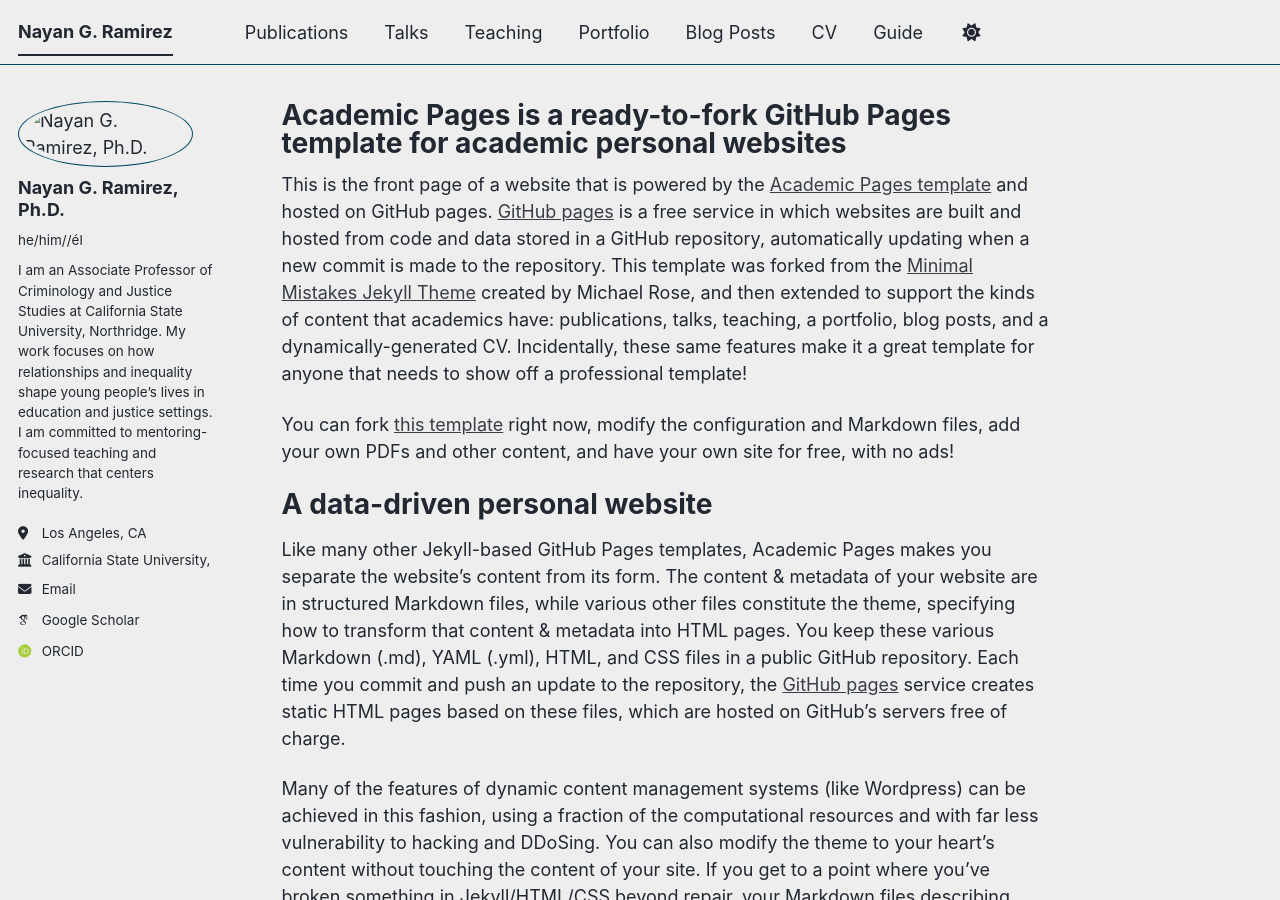
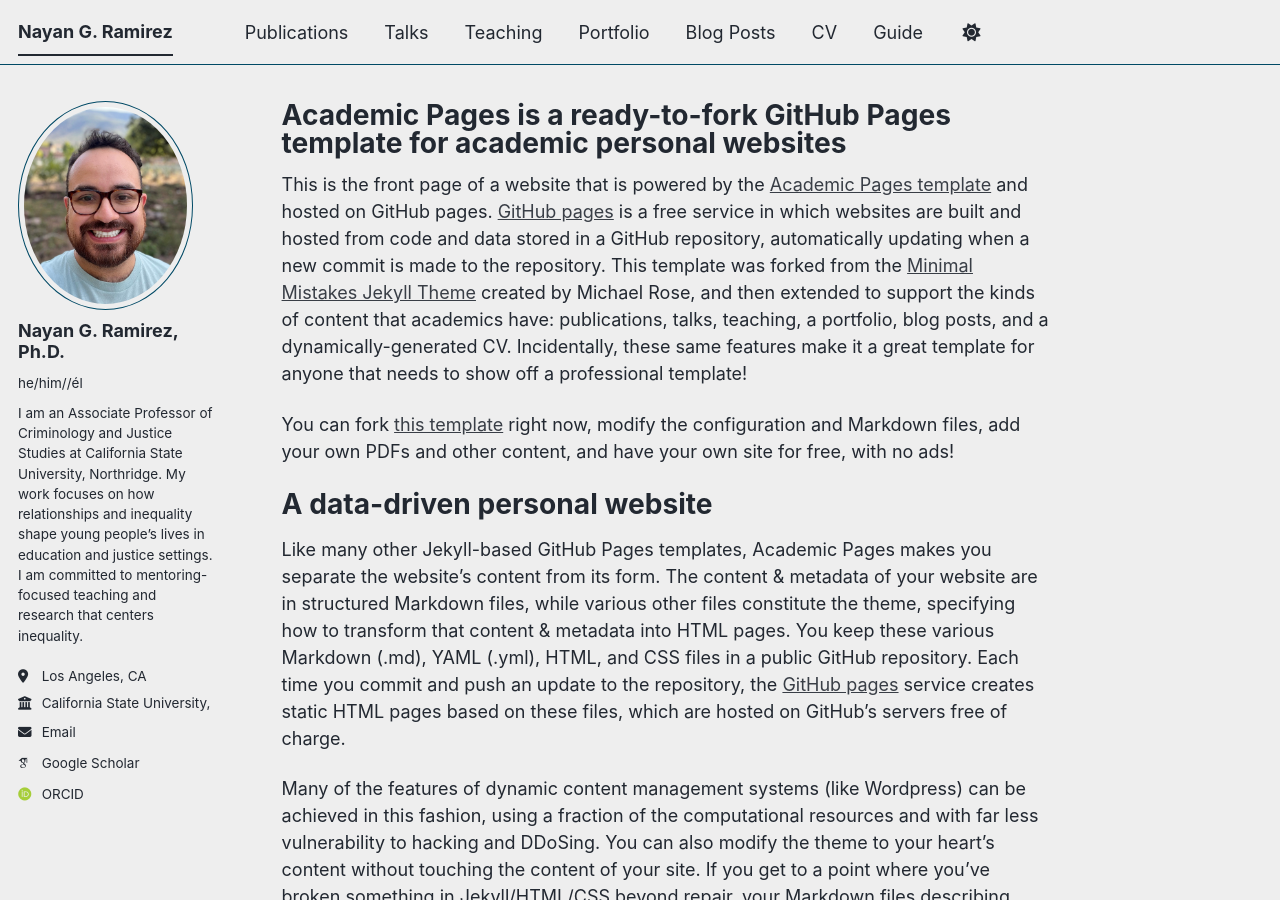
Before and after one commit to nayanramirez/nayanramirez, a Jekyll site: the page built from _pages/about.md, in a window 1280 px wide and 900 px high. Built offline with Jekyll 4.4.1, drawn with Linux system fonts in a browser that asks for light colours; some web fonts are replaced; a script bundle is joined from its source files by our own code; library files that are not in the unit come from our copies.

Commit message:
Update _config.yml

```diff
--- a/_config.yml
+++ b/_config.yml
@@ -23,7 +23,7 @@ repository               : "academicpages/academicpages.github.io"
 #               Additional customization can be done by editing /_includes/author-profile.html
 author:
   # Biographic information
-  avatar           : "images/NayanRamirez_Profile.jpg"
+  avatar           : "NayanRamirez_Profile.jpg"
   name             : "Nayan G. Ramirez, Ph.D."
   pronouns         : "he/him//él"
   bio              : "I am an Associate Professor of Criminology and Justice Studies at California State University, Northridge. My work focuses on how relationships and inequality shape young people’s lives in education and justice settings. I am committed to mentoring-focused teaching and research that centers inequality."
```
